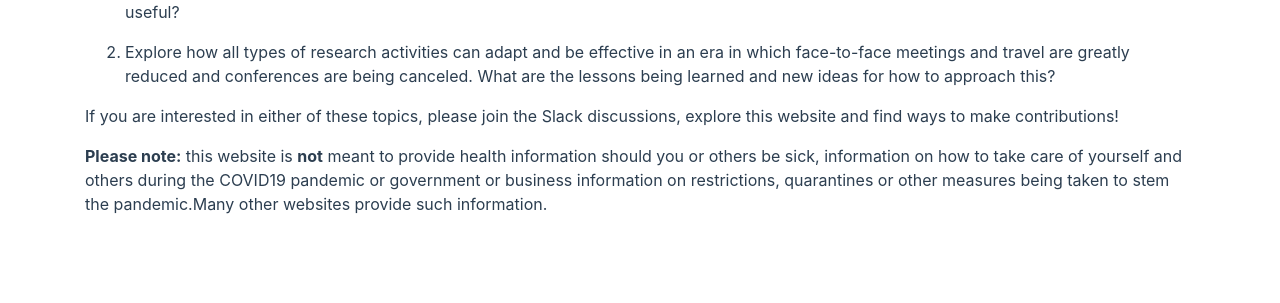
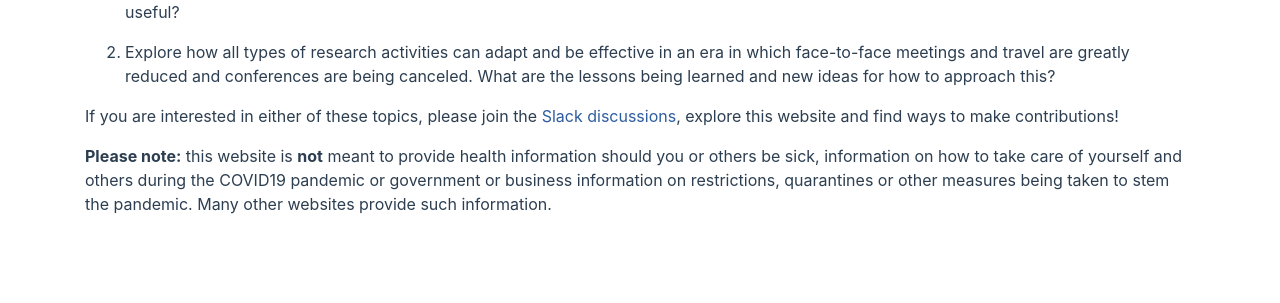
Before and after one commit to science-responds/science-responds.github.io-source, a Jekyll site: the page built from index.md, in a window 1280 px wide. Shown: the part 398-701 px from the top of the page. Built offline with Jekyll 4.4.1, drawn with Linux system fonts in a browser that asks for light colours; part of the change alters nothing that is shown.

Commit message:
Fix spacing, navbar order, and main page slack link

```diff
--- a/_includes/navbar.html
+++ b/_includes/navbar.html
@@ -1,12 +1,12 @@
 <nav class="navbar navbar-expand-md navbar-dark fixed-top bg-dark">
     <div class="container">
         <a class="navbar-brand" href="/"><span><img src="/assets/images/598px-SARS-CoV-2_without_background.png" alt="Science Responds" height="89.7px" width="90px"></span></a>
+        <div class="blurb">
+        <h2><b>Science Responds</b></h2>
+        </div><!-- /.blurb -->
         <button class="navbar-toggler navbar-toggler-right" type="button" data-toggle="collapse" data-target="#navbarCollapse" aria-controls="navbarCollapse" aria-expanded="false" aria-label="Toggle navigation">
             <span class="navbar-toggler-icon"></span>
         </button>
-        <div class="blurb">
-        <h2><b>Science Responds</b></h2>
-        </div><!-- /.blurb -->
         <div class="collapse navbar-collapse" id="navbarCollapse">
             <ul class="navbar-nav ml-auto">
                 <li class="nav-item dropdown active">
--- a/assets/css/style.scss
+++ b/assets/css/style.scss
@@ -432,3 +432,7 @@ pre {
     color: #ddd;
   }
 }
+
+div.nav-link.dropdown-toggle {
+  width: max-content;
+}
--- a/index.md
+++ b/index.md
@@ -13,19 +13,30 @@ overwhelming the health systems in many countries. We hope that you
 are all well and are taking the necessary steps to protect yourselves,
 your families and your colleagues.
 
-The virus is having enormous direct health impacts on our society as well
-as other major indirect social and economic impacts. The full scientific
-research community and its rich set of tools are key to responding to
-these challenges. This website has been set up by some "Big Science" (particle
-physics and related fields) and computational science researchers to:
+The virus is having enormous direct health impacts on our society as well as
+other major indirect social and economic impacts. The full scientific research
+community and its rich set of tools are key to responding to these challenges.
+This website has been set up by some "Big Science" (particle physics and
+related fields) and computational science researchers to:
 
-  1. Make connections to enable (non-medical) researchers to contribute to understanding and combating this global problem and/or its economic and societal impacts. How can researchers with significant data analytics, machine learning, simulation, software, computing, and organizational skills contribute? Are there places where marshaling large "Big Science"-style distributed teams to tackle problems can be useful?
+  1. Make connections to enable (non-medical) researchers to contribute to
+     understanding and combating this global problem and/or its economic and
+     societal impacts. How can researchers with significant data analytics,
+     machine learning, simulation, software, computing, and organizational
+     skills contribute? Are there places where marshaling large "Big
+     Science"-style distributed teams to tackle problems can be useful?
 
-  2. Explore how all types of research activities can adapt and be effective in an era in which face-to-face meetings and travel are greatly reduced and conferences are being canceled. What are the lessons being learned and new ideas for how to approach this?
+  2. Explore how all types of research activities can adapt and be effective in
+     an era in which face-to-face meetings and travel are greatly reduced and
+     conferences are being canceled. What are the lessons being learned and new
+     ideas for how to approach this?
 
-If you are interested in either of these topics, please join the Slack discussions, explore this website and find ways to make contributions!
+If you are interested in either of these topics, please join the [Slack
+discussions](https://scienceresponds.slack.com/), explore this website and find
+ways to make contributions!
 
 **Please note:** this website is **not** meant to provide health information
 should you or others be sick, information on how to take care of yourself
 and others during the COVID19 pandemic or government or business information
-on restrictions, quarantines or other measures being taken to stem the pandemic.Many other websites provide such information.
+on restrictions, quarantines or other measures being taken to stem the pandemic.
+Many other websites provide such information.
```
